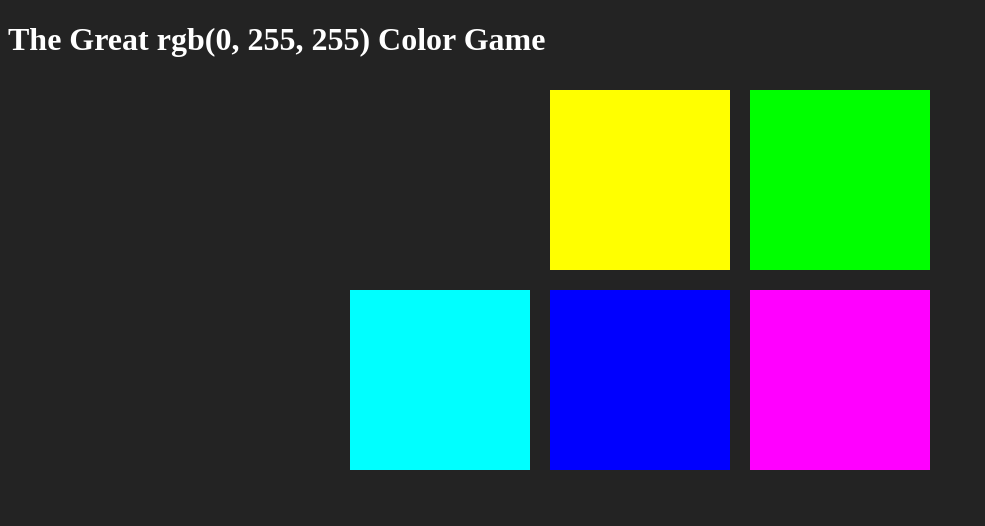
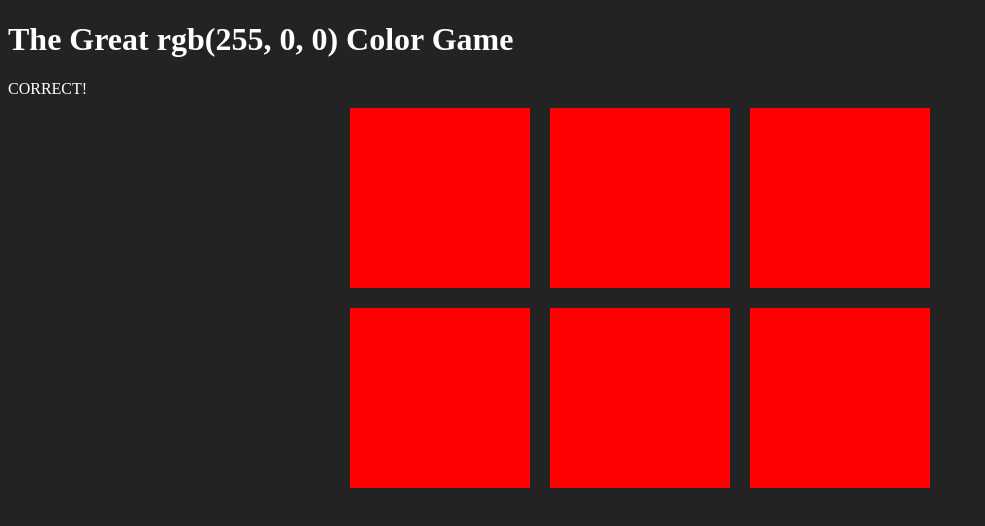
Before and after one commit to lucasfloro/rgb-game, a website: page colorGame.html in a window 1280 px wide. Both pictures are taken after a click on the element 439 px from the left and 179 px from the top of the page. Shown: the whole page, without its empty margins (0-985 px from the left). Drawn offline with Linux system fonts and the light colour scheme.

Commit message:
Add span to message (correct/error). Add function to change colors and randomize the color picked on load

```diff
--- a/colorGame.css
+++ b/colorGame.css
@@ -18,3 +18,7 @@ body {
 h1 {
     color: white;
 }
+
+span {
+    color: white;
+}
--- a/colorGame.html
+++ b/colorGame.html
@@ -9,6 +9,12 @@
 </head>
 <body>
     <h1>The Great <span id="colorDisplay">RGB</span> Color Game</h1>
+
+    <div>
+        <span id="message">
+
+        </span>
+    </div>
     <div id="container">
         <div class="square"></div>
         <div class="square"></div>
--- a/colorGame.js
+++ b/colorGame.js
@@ -7,13 +7,12 @@ let colors = [
     "rgb(255, 0, 255)"
 ]
 
-let pickedColor = colors[3];
+let pickedColor = pickColor();
+let squares = document.querySelectorAll(".square");
 let colorDisplay = document.getElementById("colorDisplay");
+let messageDisplay = document.getElementById("message");
 
 colorDisplay.textContent = pickedColor;
-
-
-let squares = document.querySelectorAll(".square");
 
 for (let i = 0; i < squares.length; i++) {
     squares[i].style.backgroundColor = colors[i];
@@ -24,12 +23,23 @@ for (let i = 0; i < squares.length; i++) {
 
         //compare color to pickedColor
         if (clickedColor === pickedColor) {
-            alert("you searched the color");
+            messageDisplay.textContent = "CORRECT!";
+            changeColors(clickedColor);
         } else {
             this.style.backgroundColor = "#232323";
+            messageDisplay.textContent = "Error! Try Again!";
         }
     })
 }
-// squares.forEach(element => {
-//     element.style
-// });
+
+function changeColors(color) {
+    // loop through all squares
+    for (let i = 0; i < squares.length; i++) {
+        squares[i].style.backgroundColor = color;
+    }
+}
+
+function pickColor() {
+    let random = Math.floor(Math.random() * colors.length);
+    return colors[random];
+}
```
